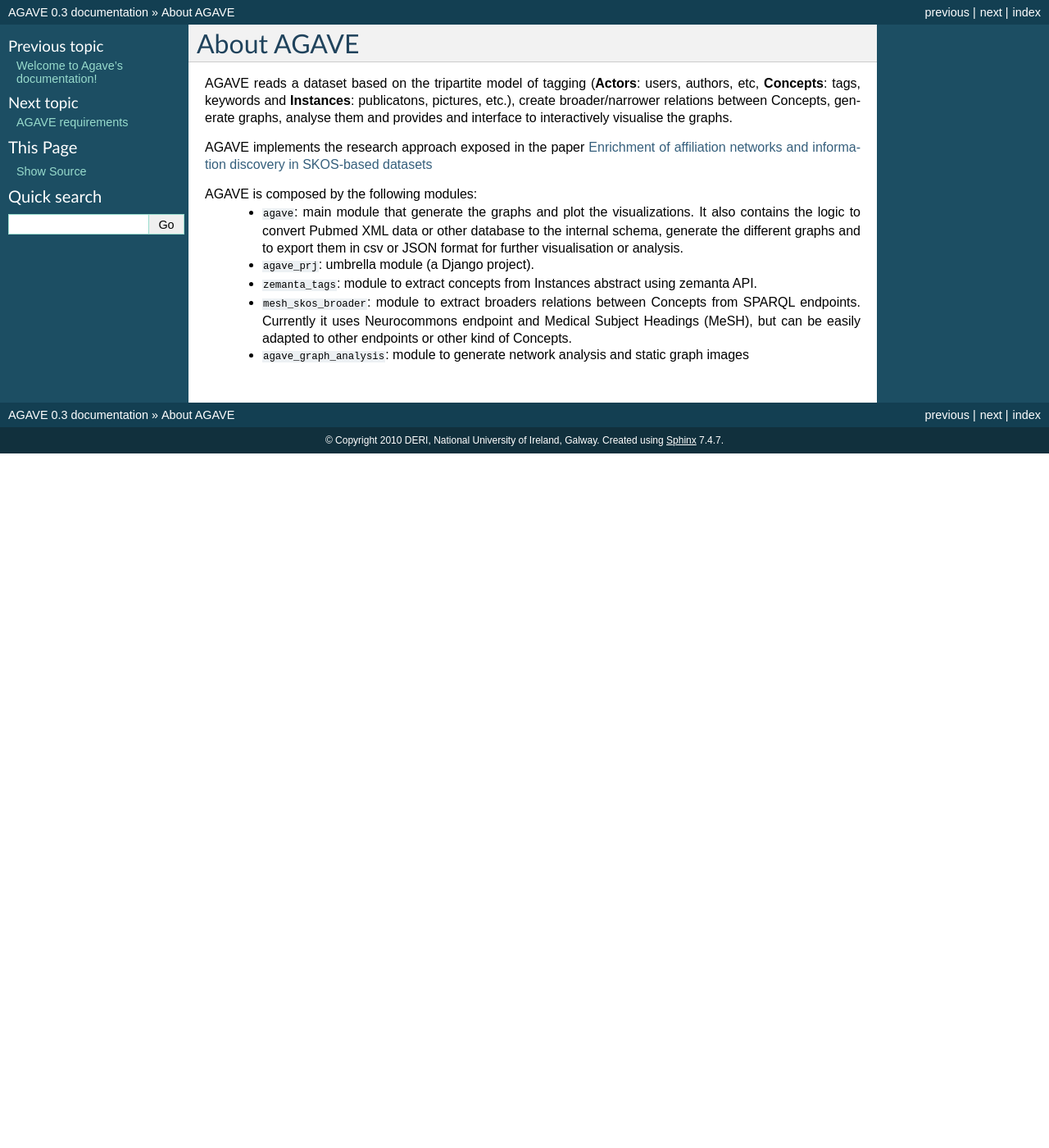
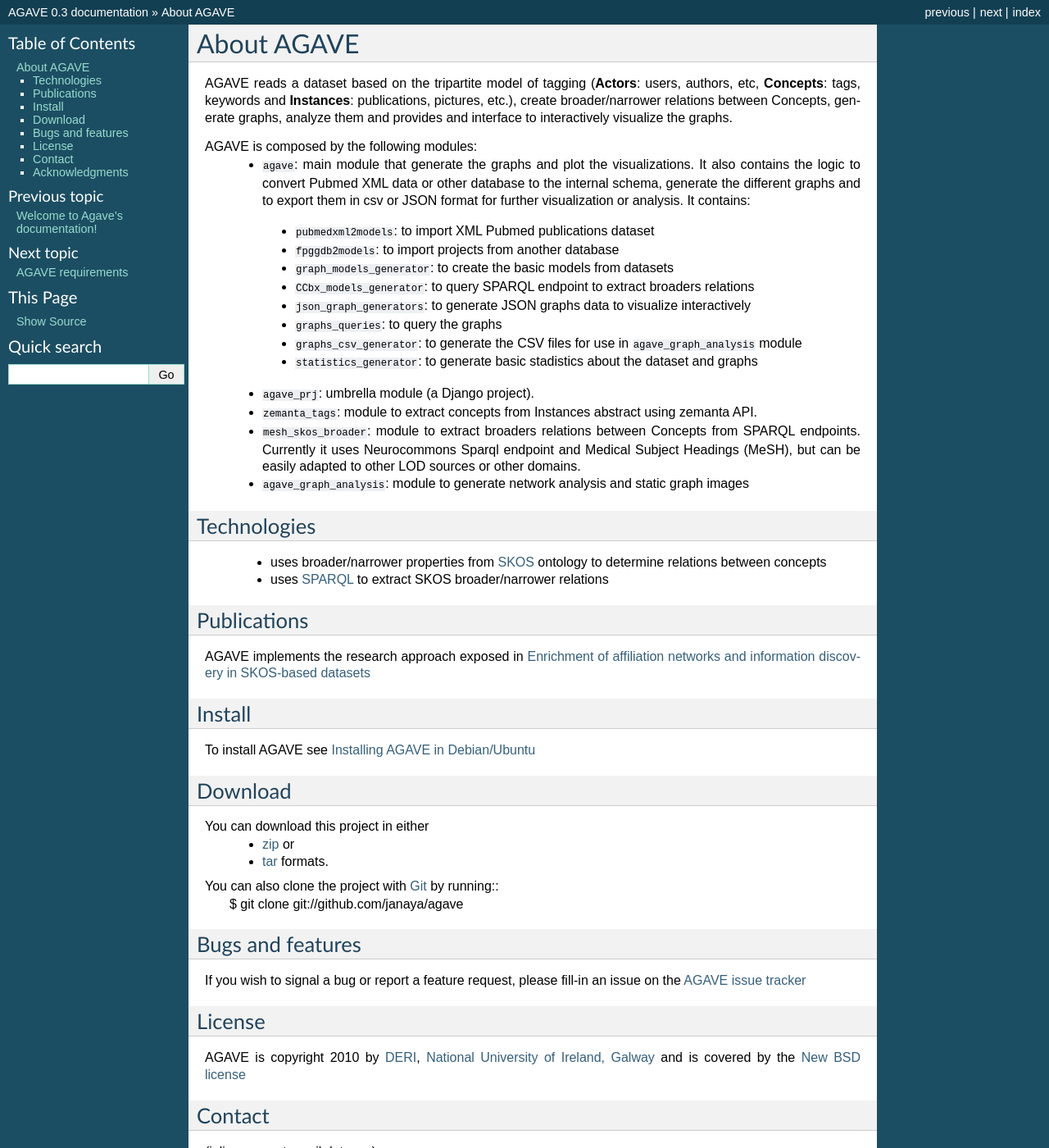
Before and after one commit to janaya/agave, a Sphinx documentation site: the page built from docs/introduction.rst, in a window 1280 px wide and 1400 px high. Shown: the whole window at 82% size. Built offline with Sphinx 7.4.7, drawn with Linux system fonts in a browser that asks for light colours; formulas are drawn with MathJax 3; some of the changed text lies outside the part shown.

Commit message:
Improved documentation

```diff
--- a/docs/api.rst
+++ b/docs/api.rst
@@ -3,10 +3,6 @@
 ===============
 Using AGAVE API
 ===============
-
-Basic url is http://localhost:8000/
-
-Or in case of running it from a web server: http://domain.com/
 
 In the following:
 - Actors: are users or authors
--- a/docs/introduction.rst
+++ b/docs/introduction.rst
@@ -4,28 +4,80 @@
 About AGAVE
 ============
 
-
 AGAVE reads a dataset based on the tripartite model of tagging
 (**Actors**: users, authors, etc, **Concepts**: tags, keywords and **Instances**:
-publicatons, pictures, etc.), create broader/narrower relations between
-Concepts, generate graphs, analyse them and provides and interface
-to interactively visualise the graphs.
-
-AGAVE implements the research approach exposed in the paper
-`Enrichment of affiliation networks and information discovery in SKOS-based datasets`_
-
+publications, pictures, etc.), create broader/narrower relations between
+Concepts, generate graphs, analyze them and provides and interface
+to interactively visualize the graphs.
 
 AGAVE is composed by the following modules:
  * ``agave``: main module that generate the graphs and plot the visualizations.
    It also contains the logic to convert Pubmed XML data or other database to the
    internal schema, generate the different graphs and to export them in csv or
-   JSON format for further visualisation or analysis.
+   JSON format for further visualization or analysis. It contains:
+  * ``pubmedxml2models``: to import XML Pubmed publications dataset
+  * ``fpggdb2models``: to import projects from another database
+  * ``graph_models_generator``: to create the basic models from datasets
+  * ``CCbx_models_generator``: to query SPARQL endpoint to extract broaders relations
+  * ``json_graph_generators``: to generate JSON graphs data to visualize interactively
+  * ``graphs_queries``: to query the graphs
+  * ``graphs_csv_generator``: to generate the CSV files for use in ``agave_graph_analysis`` module
+  * ``statistics_generator``: to generate basic stadistics about the dataset and graphs
  * ``agave_prj``: umbrella module (a Django project).
  * ``zemanta_tags``: module to extract concepts from Instances abstract using zemanta API.
  * ``mesh_skos_broader``: module to extract broaders relations between Concepts from SPARQL endpoints.
-   Currently it uses Neurocommons endpoint and Medical Subject Headings (MeSH),
-   but can be easily adapted to other endpoints or other kind of Concepts.
+   Currently it uses Neurocommons Sparql endpoint and Medical Subject Headings (MeSH),
+   but can be easily adapted to other LOD sources or other domains.
  * ``agave_graph_analysis``: module to generate network analysis and static graph images
 
+Technologies
+============
+ * uses broader/narrower properties from `SKOS`_ ontology to determine relations between concepts
+ * uses `SPARQL`_ to extract SKOS broader/narrower relations
+
+Publications
+============
+AGAVE implements the research approach exposed in `Enrichment of affiliation networks and information discovery in SKOS-based
+datasets`_
+
+Install
+=======
+To install AGAVE see :ref:`ref-install`
+
+Download
+========
+You can download this project in either
+ * `zip`_ or
+ * `tar`_ formats.
+
+You can also clone the project with `Git`_ by running::
+    $ git clone git://github.com/janaya/agave
+
+Bugs and features
+=================
+If you wish to signal a bug or report a feature request, please fill-in an issue on the `AGAVE issue tracker`_
+
+License
+=======
+AGAVE is copyright 2010 by `DERI`_, `National University of Ireland, Galway`_
+and is covered by the `New BSD license`_
+
+Contact
+========
+(julia.anaya at gmail dot com)
+
+Acknowledgments
+================
+AGAVE has been supported by Science Foundation Ireland under grant number SFI/08/CE/I1380 (Líon 2) and `Hypios Research, Paris`_ .
+
 .. _Enrichment of affiliation networks and information discovery in SKOS-based datasets: http://www.inf.unibz.it/krdb/events/swap2010/paper-28.pdf
-.. module5: module to match projects tags with instances tags?
+.. _SKOS: http://www.w3.org/2004/02/skos/
+.. _SPARQL: http://www.w3.org/TR/rdf-sparql-query/
+.. _zip: http://github.com/janaya/agave/zipball/master
+.. _tar: http://github.com/janaya/agave/tarball/master
+.. _AGAVE issue tracker: https://github.com/janaya/agave/issues
+.. _Git: http://git-scm.com
+.. _DERI: <http://deri.ie/
+.. _National University of Ireland, Galway: http://nuigalway.ie/
+.. _New BSD license: http://www.opensource.org/licenses/bsd-license.php
+.. _Hypios Research, Paris: http://research.hypios.com/
--- a/docs/requirements.rst
+++ b/docs/requirements.rst
@@ -20,6 +20,7 @@
     It can also be downloaded on `sourceforge`_ or as `NLTK contributions`_
  * `SPARQLWrapper`_ 1.4.1+ for ``mesh_skos_broader`` module
  * `R`_ 2.12+ (optional) for ``agave_graph_analysis`` module
+
 ..  * `NetworkX`_ 1.1+
 ..  * `NumPy`_ 1.4+
 ..  * `matplotlib`_ 0.99+
```
Also changed, not shown: docs/install.rst (+22 -24 lines), docs/usage.rst (+9 -9 lines), 9 other files.
